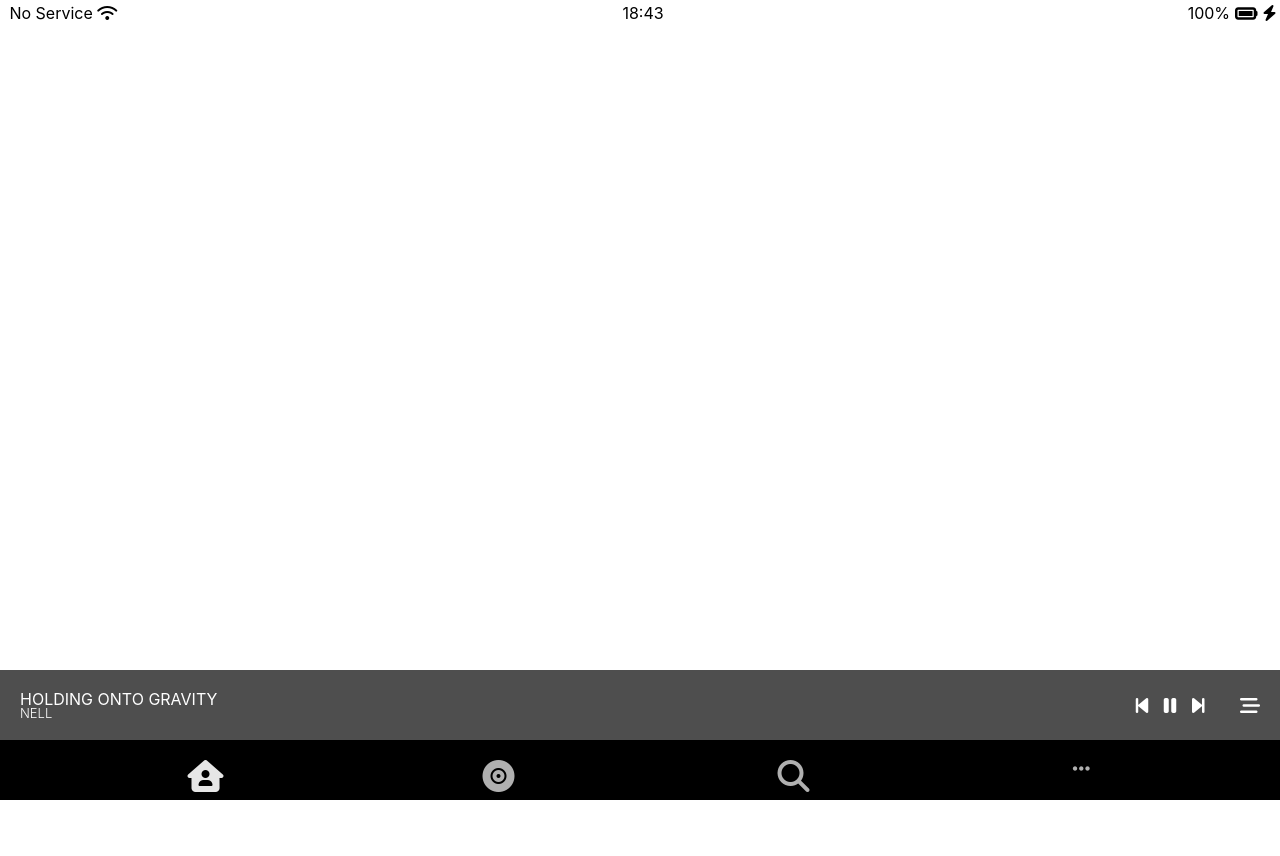
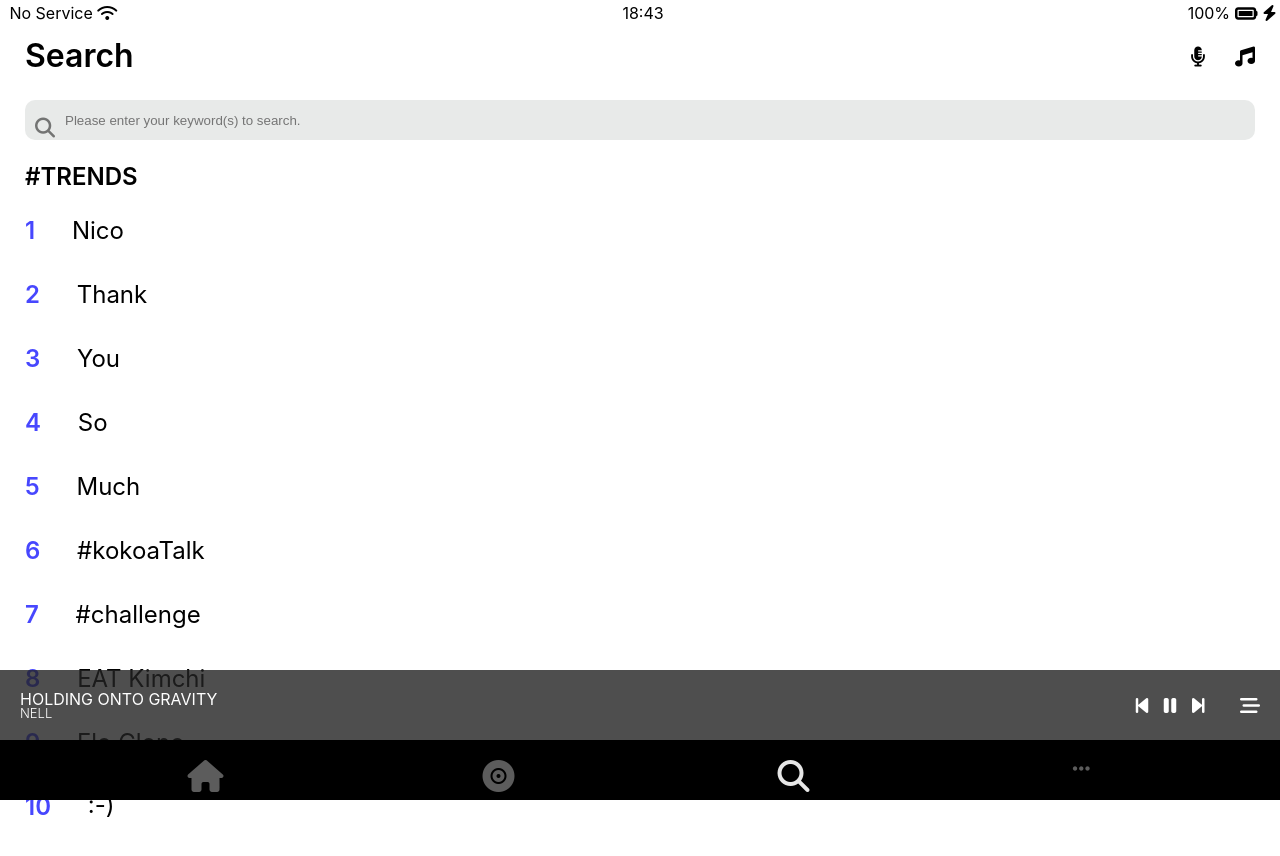
Before and after one commit to 1eq0/flo-clone, a plain HTML site: page search.html in a window 1280 px wide. After the commit the page ends 821 px from the top, so only its background shows below. Drawn offline with Linux system fonts and the light colour scheme.

Commit message:
search structure

```diff
--- a/css/components/nav-bar.css
+++ b/css/components/nav-bar.css
@@ -16,6 +16,6 @@
   height: 20px;
   width: 20px;
   display: block;
-  color: #c4c4c4;
+  color: #666666;
   opacity: 90%;
 }
--- a/css/components/screen-header.css
+++ b/css/components/screen-header.css
@@ -1,6 +1,7 @@
 .screen-header {
   position: fixed;
   width: 100vw;
+  box-sizing: border-box;
   display: flex;
   justify-content: space-between;
   padding: var(--horizontal-space);
--- /dev/null
+++ b/css/screens/search.css
@@ -0,0 +1,49 @@
+.search-nav .nav__list .nav__btn .nav__link .fa-search {
+  color: white;
+  opacity: 1;
+}
+.search-bar {
+  position: relative;
+  padding: 0px 25px;
+  padding-top: 100px;
+}
+.search-bar input {
+  padding: 5px;
+  padding-left: 40px;
+  height: 40px;
+  width: 100%;
+  border: var(--main-border);
+  border-radius: 10px;
+  box-sizing: border-box;
+  background-color: #e8eae9;
+  border: none;
+}
+.search-bar i {
+  opacity: 0.5;
+  position: absolute;
+  bottom: 12px;
+  left: 35px;
+}
+.main-screen {
+  height: 80%;
+  width: 100%;
+  box-sizing: border-box;
+  padding: 25px 25px;
+}
+.main-screen > span {
+  font-size: x-large;
+  font-weight: 600;
+  display: block;
+  margin-bottom: 30px;
+}
+.keywords__content {
+  height: 10%;
+  width: 100%;
+  font-size: x-large;
+  margin-bottom: 40px;
+}
+.keywords__content span:first-child {
+  color: var(--blue);
+  font-weight: 600;
+  margin-right: 30px;
+}
--- a/css/styles.css
+++ b/css/styles.css
@@ -8,10 +8,11 @@
 /*Screens*/
 @import "screens/home.css";
 @import "screens/look.css";
+@import "screens/search.css";
 
 body {
   font-family: -apple-system, BlinkMacSystemFont, "Segoe UI", Roboto, Oxygen,
     Ubuntu, Cantarell, "Open Sans", "Helvetica Neue", sans-serif;
   position: relative;
-  height: 150vh;
+  height: 100vh;
 }
--- a/search.html
+++ b/search.html
@@ -21,6 +21,67 @@
         <i class="fas fa-bolt"></i>
       </div>
     </div>
+    <header class="screen-header">
+      <h1 class="screen-header__title">Search</h1>
+      <div class="screen-header__icons">
+        <span><i class="fas fa-microphone-alt fa-lg"></i></span>
+        <span><i class="fas fa-music fa-lg"></i></span>
+      </div>
+    </header>
+
+    <div class="search-bar">
+      <i class="fas fa-search fa-lg"></i>
+      <input
+        type="text"
+        placeholder="Please enter your keyword(s) to search."
+      />
+    </div>
+
+    <main class="main-screen">
+      <span>#TRENDS</span>
+      <ul class="keywords-list">
+        <li class="keywords__content">
+          <span>1</span>
+          <span>Nico</span>
+        </li>
+        <li class="keywords__content">
+          <span>2</span>
+          <span>Thank</span>
+        </li>
+        <li class="keywords__content">
+          <span>3</span>
+          <span>You</span>
+        </li>
+        <li class="keywords__content">
+          <span>4</span>
+          <span>So</span>
+        </li>
+        <li class="keywords__content">
+          <span>5</span>
+          <span>Much</span>
+        </li>
+        <li class="keywords__content">
+          <span>6</span>
+          <span>#kokoaTalk</span>
+        </li>
+        <li class="keywords__content">
+          <span>7</span>
+          <span>#challenge</span>
+        </li>
+        <li class="keywords__content">
+          <span>8</span>
+          <span>EAT Kimchi</span>
+        </li>
+        <li class="keywords__content">
+          <span>9</span>
+          <span>Flo Clone</span>
+        </li>
+        <li class="keywords__content">
+          <span>10</span>
+          <span>:-)</span>
+        </li>
+      </ul>
+    </main>
 
     <div class="play-bar">
       <div class="play__info">
@@ -39,11 +100,11 @@
       </div>
     </div>
 
-    <nav class="nav home-nav">
+    <nav class="nav search-nav">
       <ul class="nav__list">
         <li class="nav__btn">
           <a class="nav__link" href="home.html">
-            <i class="fas fa-house-user fa-2x"></i
+            <i class="fas fa-home fa-2x"></i
           ></a>
         </li>
         <li class="nav__btn">
```
Also changed, not shown: my.html (+2 -2 lines).
